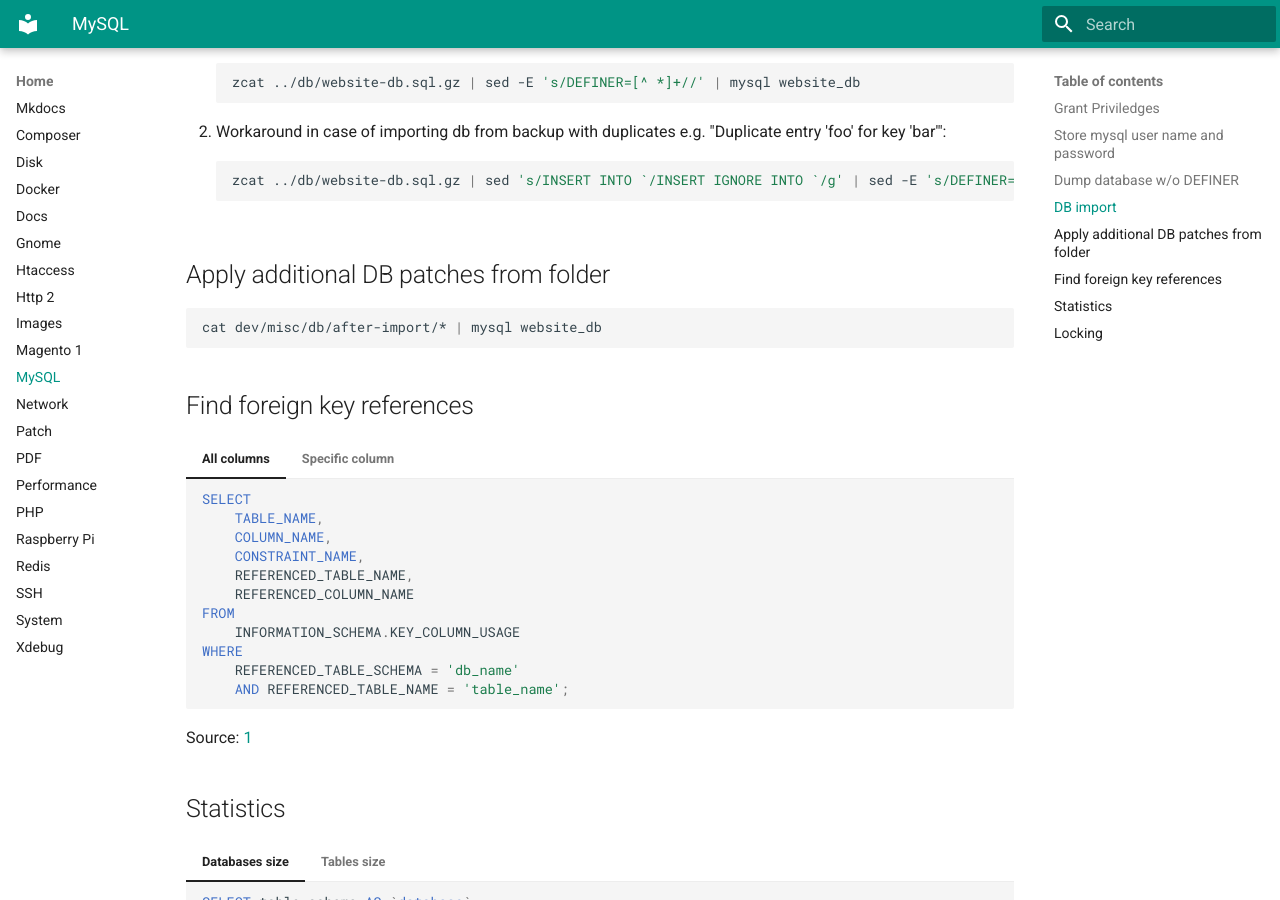
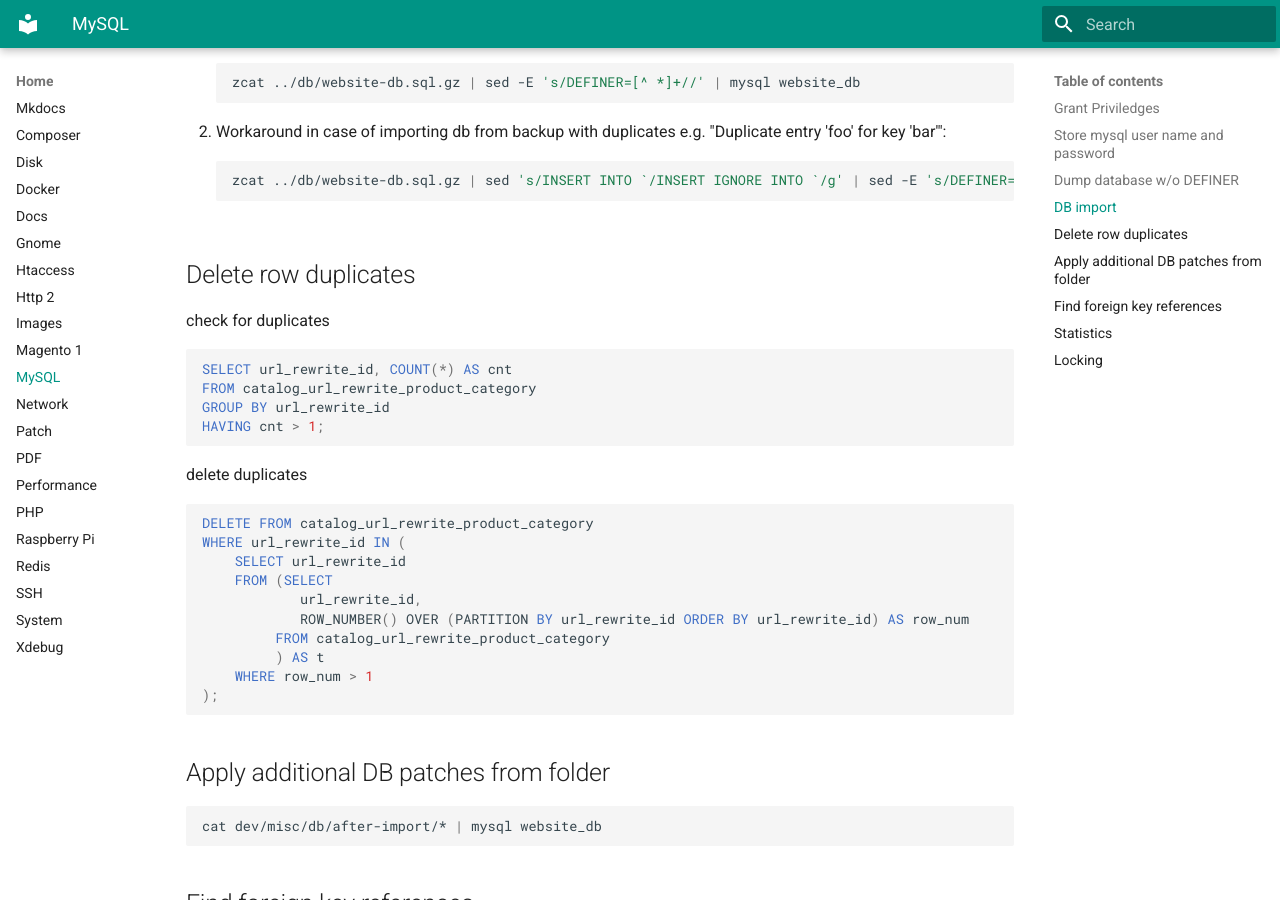
Before and after one commit to yutv/kb, an MkDocs documentation site: the page built from docs/mysql.md, in a window 1280 px wide and 900 px high, scrolled down 1235 px. Built offline with MkDocs 1.6.1 and Material for MkDocs 9.7.7, drawn with Linux system fonts in a browser that asks for light colours.

Commit message:
mysql-duplicates

````diff
--- a/docs/mysql.md
+++ b/docs/mysql.md
@@ -45,6 +45,30 @@ zcat ../db/website-db.sql.gz | sed -E 's/DEFINER=[^ *]+//' | mysql website_db
 2. Workaround in case of importing db from backup with duplicates e.g. "Duplicate entry 'foo' for key 'bar'":
 ```bash
 zcat ../db/website-db.sql.gz | sed 's/INSERT INTO `/INSERT IGNORE INTO `/g' | sed -E 's/DEFINER=[^ *]+//' | mysql website_db
+```
+
+## Delete row duplicates
+
+check for duplicates
+```sql
+SELECT url_rewrite_id, COUNT(*) AS cnt
+FROM catalog_url_rewrite_product_category
+GROUP BY url_rewrite_id
+HAVING cnt > 1;
+```
+
+delete duplicates
+```sql
+DELETE FROM catalog_url_rewrite_product_category
+WHERE url_rewrite_id IN (
+    SELECT url_rewrite_id
+    FROM (SELECT
+            url_rewrite_id,
+            ROW_NUMBER() OVER (PARTITION BY url_rewrite_id ORDER BY url_rewrite_id) AS row_num
+         FROM catalog_url_rewrite_product_category
+         ) AS t
+    WHERE row_num > 1
+);
 ```
 
 ## Apply additional DB patches from folder
````
